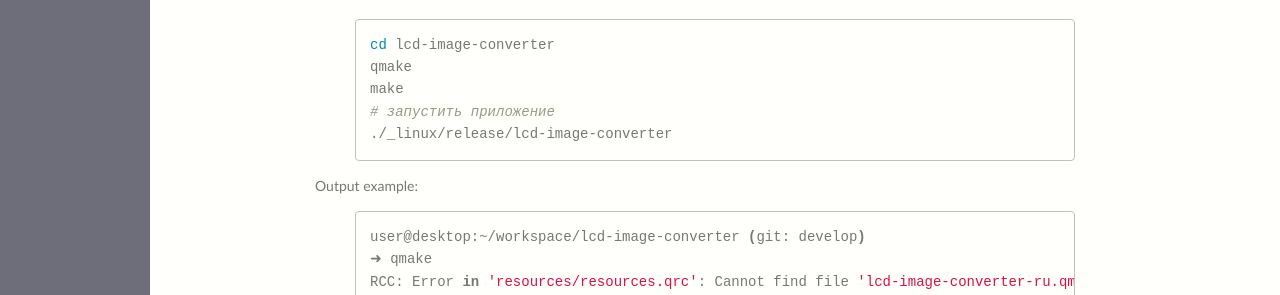
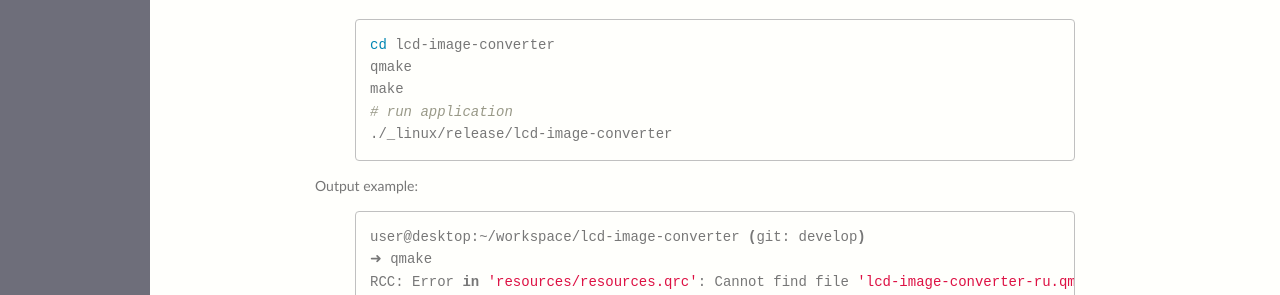
Before and after one commit to riuson/lcd-image-converter, a Jekyll site: the page built from _wiki/en/other/build-from-sources.md, in a window 1280 px wide and 1384 px high. Shown: the part 384-679 px from the top of the window. Built offline with Jekyll 4.4.1, drawn with Linux system fonts in a browser that asks for light colours.

Commit message:
Fixed comment

````diff
--- a/_wiki/en/other/build-from-sources.md
+++ b/_wiki/en/other/build-from-sources.md
@@ -24,7 +24,7 @@
 ```cd lcd-image-converter
 qmake
 make
-# запустить приложение
+# run application
 ./_linux/release/lcd-image-converter
 ```
 {% endhighlight %}
````
